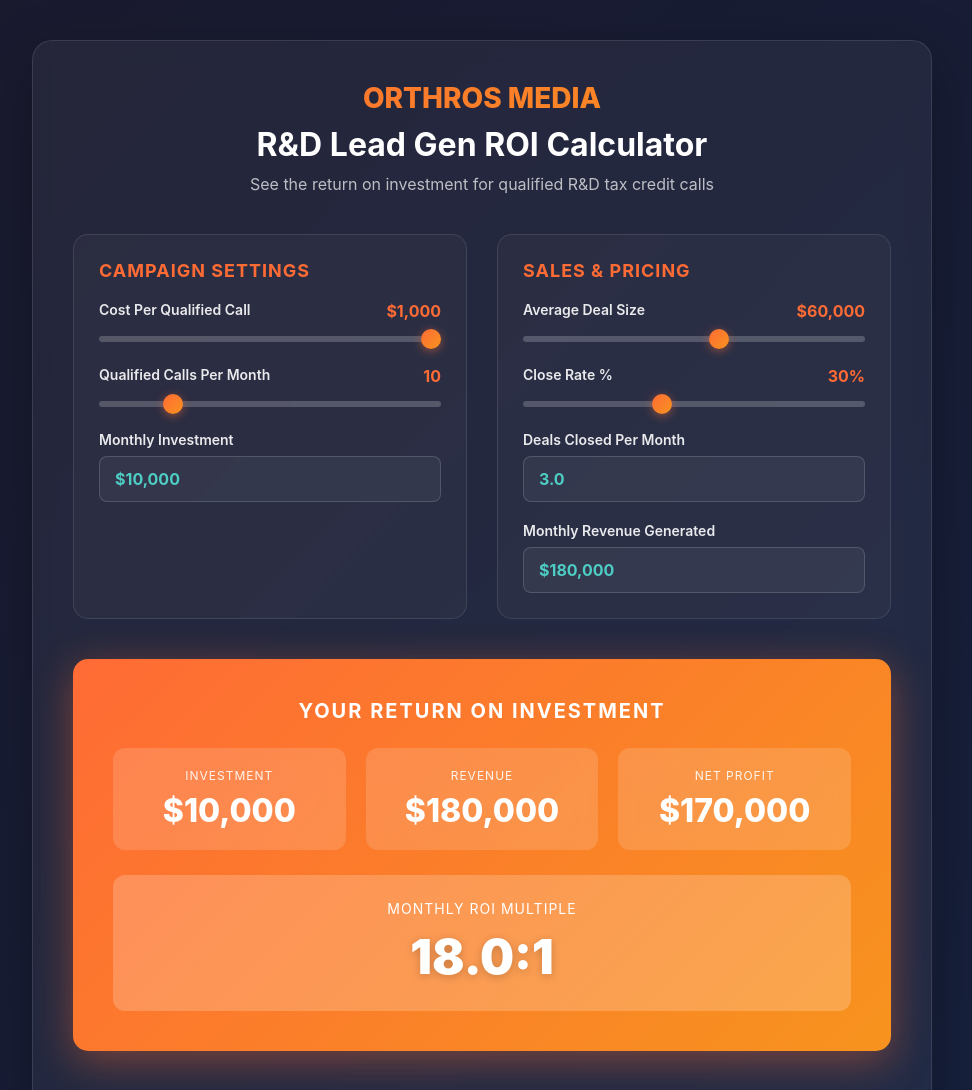
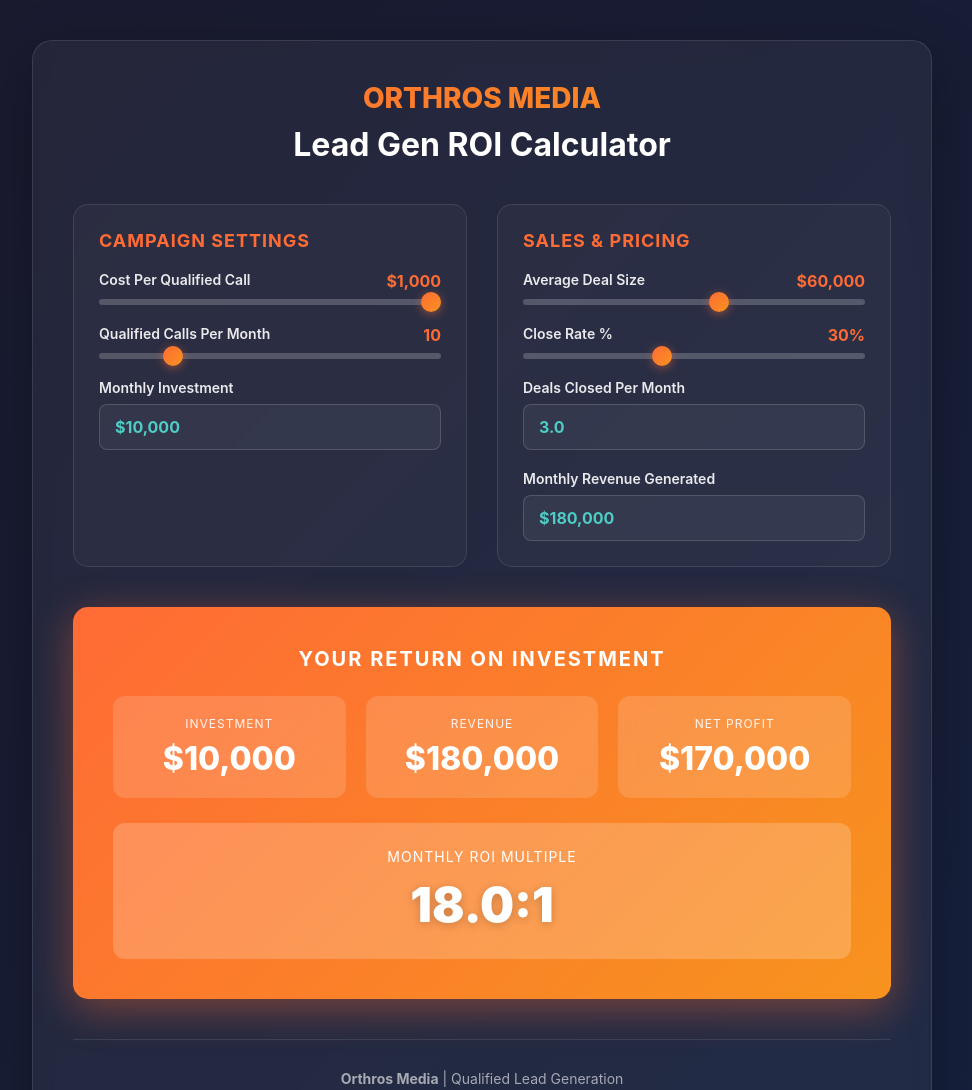
Before and after one commit to ValentinPopescu25/roi-calculator.html, a plain HTML site: page index.html in a window 1280 px wide. Shown: the top 1090 px of the page, without its empty margins (158-1130 px from the left). Drawn offline with Linux system fonts and the light colour scheme.

Commit message:
Update index.html

```diff
--- a/index.html
+++ b/index.html
@@ -3,7 +3,7 @@
 <head>
     <meta charset="UTF-8">
     <meta name="viewport" content="width=device-width, initial-scale=1.0">
-    <title>R&D Lead Gen ROI Calculator - Orthros Media</title>
+    <title>Lead Gen ROI Calculator - Orthros Media</title>
     <style>
         * {
             margin: 0;
@@ -47,13 +47,7 @@
 
         h1 {
             font-size: 32px;
-            margin-bottom: 10px;
             color: #ffffff;
-        }
-
-        .subtitle {
-            font-size: 16px;
-            color: rgba(255, 255, 255, 0.7);
         }
 
         .calculator-grid {
@@ -74,6 +68,8 @@
             padding: 25px;
             border-radius: 15px;
             border: 1px solid rgba(255, 255, 255, 0.1);
+            display: flex;
+            flex-direction: column;
         }
 
         .section-title {
@@ -85,12 +81,16 @@
             letter-spacing: 1px;
         }
 
-        .input-group {
-            margin-bottom: 20px;
+        .section-content {
+            display: flex;
+            flex-direction: column;
+            gap: 20px;
+            flex: 1;
         }
 
-        .input-group:last-child {
-            margin-bottom: 0;
+        .input-group {
+            display: flex;
+            flex-direction: column;
         }
 
         label {
@@ -245,20 +245,19 @@
     <div class="container">
         <div class="header">
             <div class="logo">ORTHROS MEDIA</div>
-            <h1>R&D Lead Gen ROI Calculator</h1>
-            <p class="subtitle">See the return on investment for qualified R&D tax credit calls</p>
+            <h1>Lead Gen ROI Calculator</h1>
         </div>
 
         <div class="calculator-grid">
             <div class="section">
                 <h2 class="section-title">Campaign Settings</h2>
-
+                <div class="section-content">
                     <div class="input-group">
                         <label>
                             Cost Per Qualified Call
                             <span class="value-display">$<span id="costDisplay">1,000</span></span>
                         </label>
-                    <input type="range" id="costPerCall" min="100" max="1000" step="50" value="1000">
+                        <input type="range" id="costPerCall" min="100" max="1000" step="5" value="1000">
                     </div>
 
                     <div class="input-group">
@@ -274,16 +273,17 @@
                         <div class="calculated-field" id="monthlyInvestment">$10,000</div>
                     </div>
                 </div>
+            </div>
 
             <div class="section">
                 <h2 class="section-title">Sales & Pricing</h2>
-
+                <div class="section-content">
                     <div class="input-group">
                         <label>
                             Average Deal Size
                             <span class="value-display">$<span id="dealDisplay">60,000</span></span>
                         </label>
-                    <input type="range" id="avgDealSize" min="5000" max="100000" step="5000" value="60000">
+                        <input type="range" id="avgDealSize" min="5000" max="100000" step="1000" value="60000">
                     </div>
 
                     <div class="input-group">
@@ -302,6 +302,7 @@
                     <div class="input-group">
                         <label>Monthly Revenue Generated</label>
                         <div class="calculated-field" id="revenueGenerated">$180,000</div>
+                    </div>
                 </div>
             </div>
         </div>
@@ -333,7 +334,7 @@
         </div>
 
         <div class="footer">
-            <p><strong>Orthros Media</strong> | Qualified R&D Tax Credit Lead Generation</p>
+            <p><strong>Orthros Media</strong> | Qualified Lead Generation</p>
             <p style="margin-top: 10px;">
                 <a href="mailto:valentin@orthrosmedia.com">valentin@orthrosmedia.com</a> |
                 <a href="https://calendly.com/valentinpopescu255/new-meeting" target="_blank">Book a Call</a>
```
Lines whose indentation alone changed are shown as unchanged.
